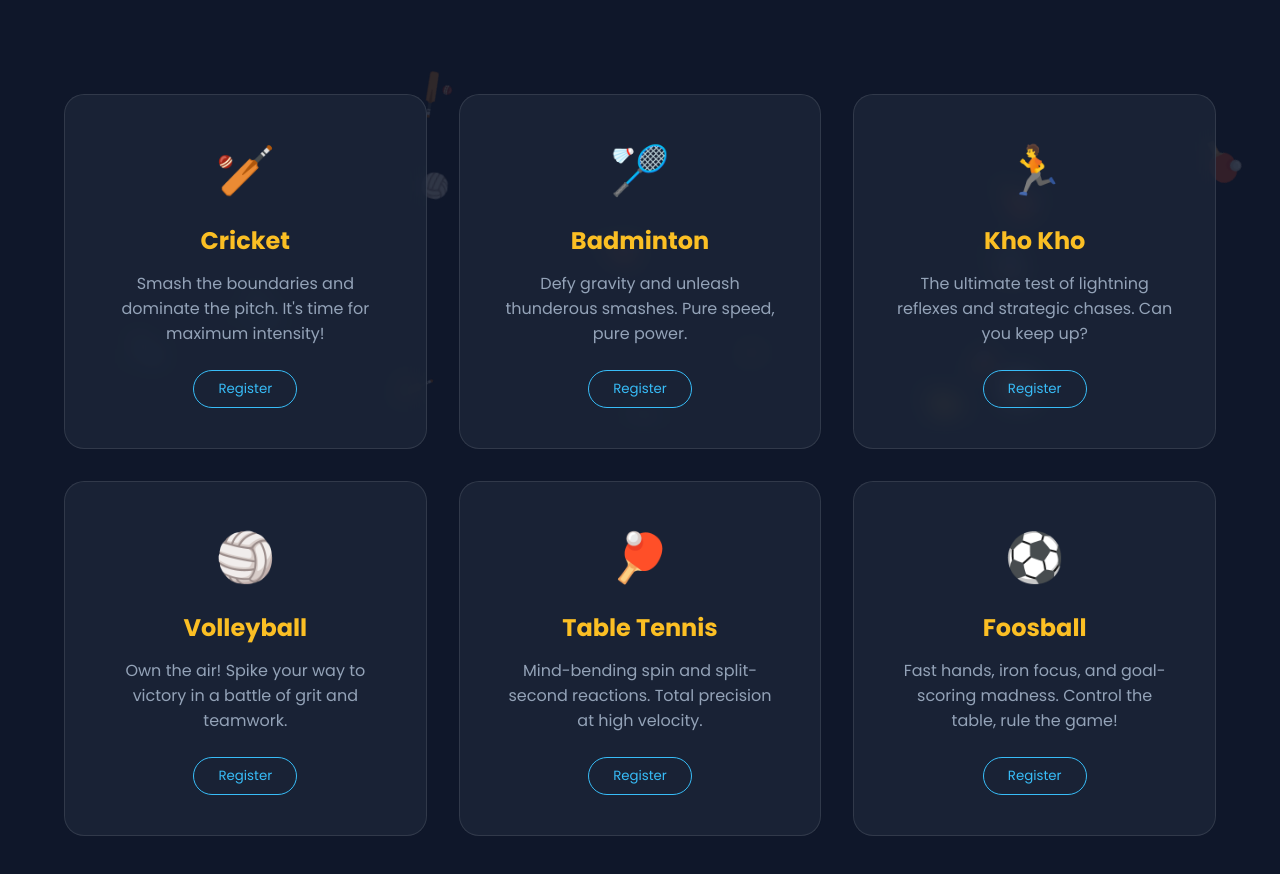
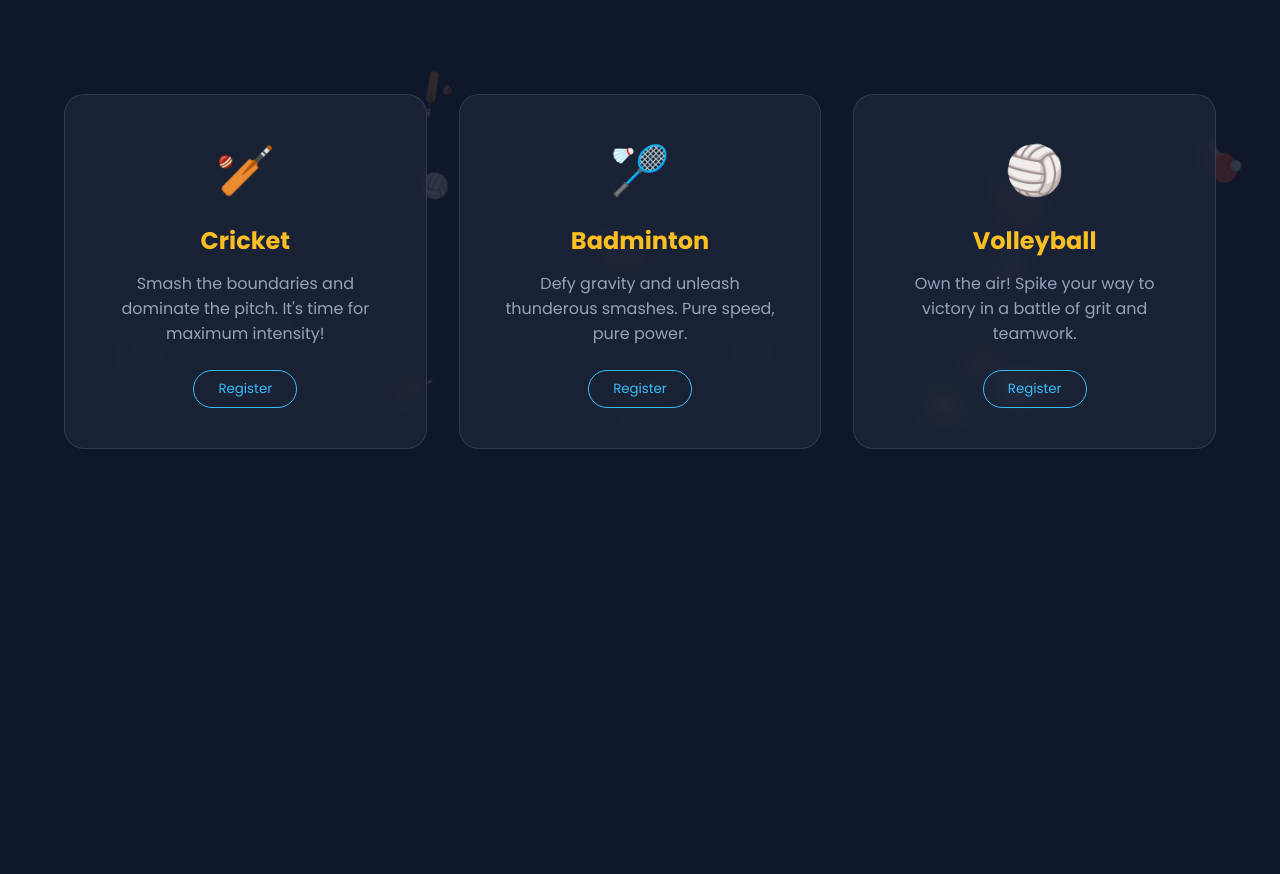
Before and after one commit to ANURAG-2043/ss-odc-tournament, a plain HTML site: page index.html in a window 1280 px wide. Shown: the part 380-1254 px from the top of the page. After the commit the page ends 909 px from the top, so only its background shows below. Drawn offline with Linux system fonts and the light colour scheme.

Commit message:
Update index.html

```diff
--- a/index.html
+++ b/index.html
@@ -47,27 +47,9 @@
                 <button class="reg-btn">Register</button>
             </div>
             <div class="card">
-                <div class="icon">🏃</div>
-                <h3>Kho Kho</h3>
-                <p>The ultimate test of lightning reflexes and strategic chases. Can you keep up?</p>
-                <button class="reg-btn">Register</button>
-            </div>
-            <div class="card">
                 <div class="icon">🏐</div>
                 <h3>Volleyball</h3>
                 <p>Own the air! Spike your way to victory in a battle of grit and teamwork.</p>
-                <button class="reg-btn">Register</button>
-            </div>
-            <div class="card">
-                <div class="icon">🏓</div>
-                <h3>Table Tennis</h3>
-                <p>Mind-bending spin and split-second reactions. Total precision at high velocity.</p>
-                <button class="reg-btn">Register</button>
-            </div>
-            <div class="card">
-                <div class="icon">⚽</div>
-                <h3>Foosball</h3>
-                <p>Fast hands, iron focus, and goal-scoring madness. Control the table, rule the game!</p>
                 <button class="reg-btn">Register</button>
             </div>
         </section>
@@ -108,4 +90,5 @@
 
     <script type="module" src="script.js"></script>
 </body>
+
 </html>
```
